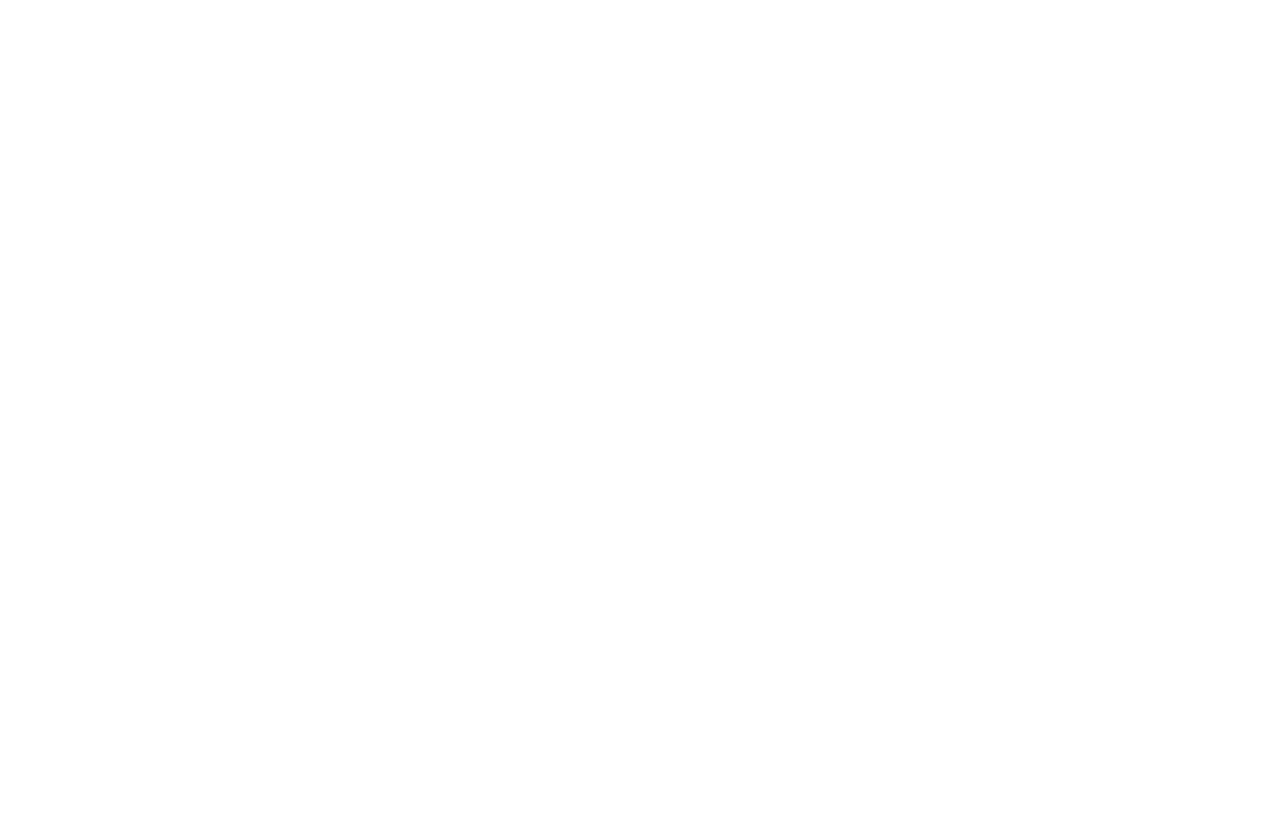
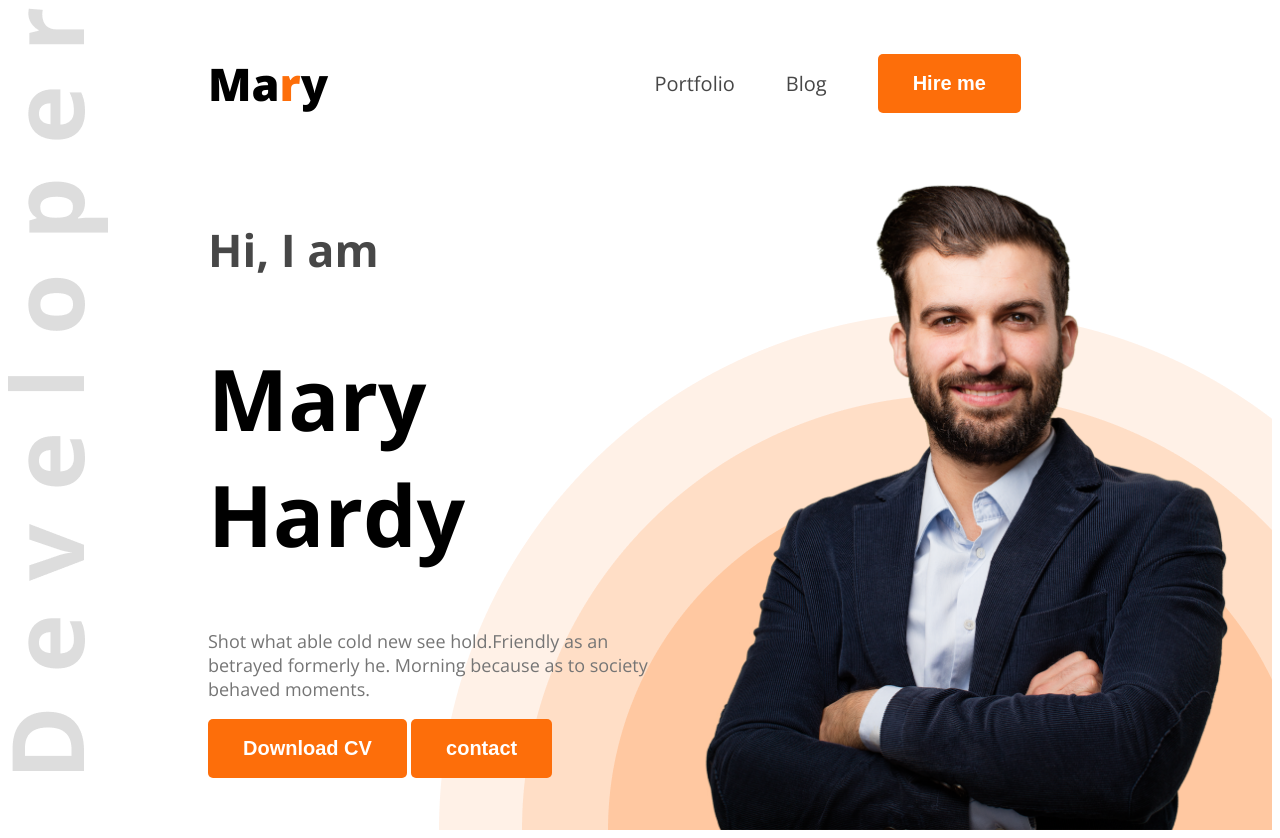
Before and after one commit to chabikunnahar/web-dev-porttfolio, a plain HTML site: page index.html in a window 1280 px wide. Before the commit the page ends 800 px from the top, so only its background shows below. Drawn offline with nearby package versions, Linux system fonts and the light colour scheme.

Commit message:
added header section

```diff
--- a/index.html
+++ b/index.html
@@ -3,10 +3,33 @@
 <head>
     <meta charset="UTF-8">
     <meta name="viewport" content="width=device-width, initial-scale=1.0">
-    <title>Web Developer Porttfolio</title>
+    <title>Web Developer Portfolio</title>
+    <link rel="preconnect" href="https://fonts.googleapis.com">
+<link rel="preconnect" href="https://fonts.gstatic.com" crossorigin>
+<link href="https://fonts.googleapis.com/css2?family=Open+Sans:ital,wght@0,300..800;1,300..800&display=swap" rel="stylesheet">
+    <link rel="stylesheet" href="styles/portfolio.css">
 </head>
-<body>
-    <header></header>
+<body class="open-sans-normal">
+    <header class="header">
+        <nav class="">
+            <h3 class="nav-title">Ma<span class="text-primary">r</span>y</h3>
+            <ul>
+                <li><a  class="dark-02" href="http://">Portfolio</a></li>
+                <li><a class="dark-02" href="http://">Blog</a></li>
+                <li><a href="http://"><button class="btn-primary">Hire me</button></a></li>
+            </ul>
+        </nav>
+        <div class="banner">
+            <div class="banner-contant">
+                <h4 class="banner-greetings dark-02">Hi, I  am</h4>
+                <h1 class="banner-title">Mary Hardy</h1>
+                <p class="banner-description">Shot what able cold new see hold.Friendly as an betrayed formerly he. Morning because as to society behaved moments.</p>
+                <button class="btn-primary">Download CV</button>
+                <button class="btn-primary">contact</button>
+            </div>
+            <img class="banner-profile-pic" src="images/hardy.png" alt="">
+        </div>
+    </header>
     <main></main>
     <footer></footer>
 </body>
--- /dev/null
+++ b/styles/portfolio.css
@@ -0,0 +1,86 @@
+
+.open-sans-normal {
+    font-family: "Open Sans", sans-serif;
+    font-optical-sizing: auto;
+    font-style: normal;
+    font-variation-settings:
+      "wdth" 100;
+  }
+  /* shared style */
+    .text-primary{
+     color: #FD6E0A;
+    }
+    .dark-02{
+        color: #474747;
+    }
+.btn-primary{
+background-color: #FD6E0A;
+font-weight: bold;
+font-size: 20px;
+color: #FFFFFF;
+border-radius: 5px;
+border: none;
+padding: 18px 35px;
+
+}
+/* header */
+.header{
+    background-image: url(../images/developer.png),url(../images/header_bg.png);
+    background-repeat: no-repeat;
+    background-position: top left, bottom right;
+
+}
+
+/* nav styl */
+nav{
+    display: flex;
+    align-items: center;
+    justify-content:space-between;
+    margin: 0px 200px;
+}
+.nav-title{
+    font-weight: 800;
+    font-size: 45px;
+}
+nav ul li{
+ /*  */
+ list-style: none;
+ margin-right:51px;
+ /* align-items: center; */
+}
+nav li a{
+    text-decoration: none;
+    font-size:20px ;
+    /* font-weight: ; */
+    /* align-items: center; */
+}
+nav ul{
+    display:flex ;
+    align-items: center;
+
+
+}
+/* banner style */
+.banner{
+    display: flex;
+    justify-content: space-between;
+    margin: 0px 35px 0px 200px;
+}
+.banner-contant{
+    max-width: 580px;
+}
+.banner-greetings{
+    font-weight:600px;
+    font-size: 45px;
+}
+.banner-title{
+    font-weight: bold;
+    font-size: 85px;
+}
+.banner-description{
+    font-size: 18px;
+    color: #757575;
+}
+.banner-profile-pic{
+    width:580px ;
+}
```
